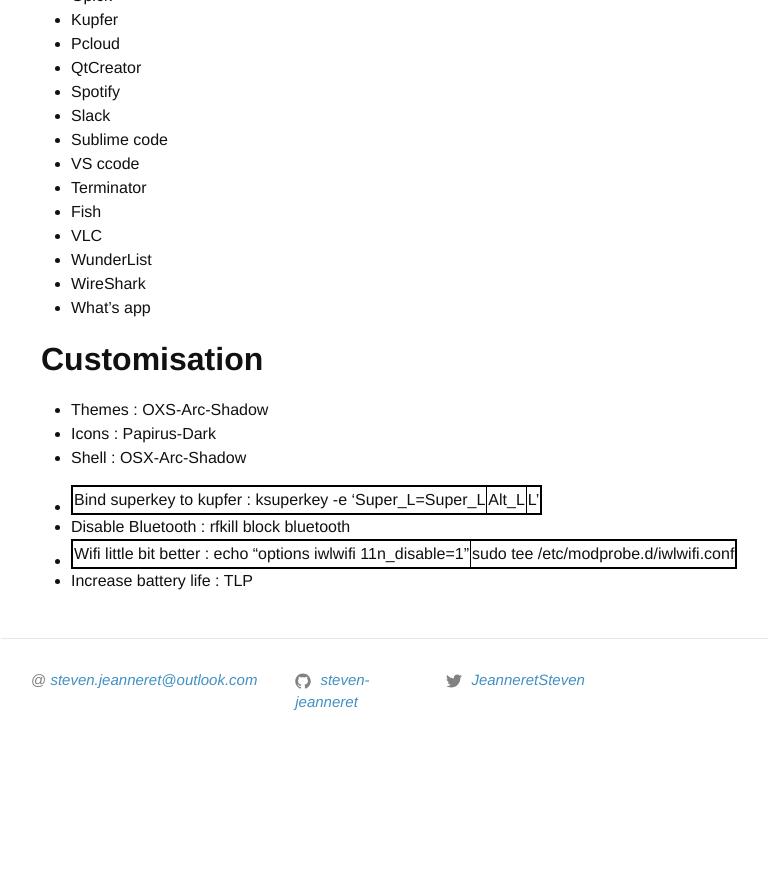
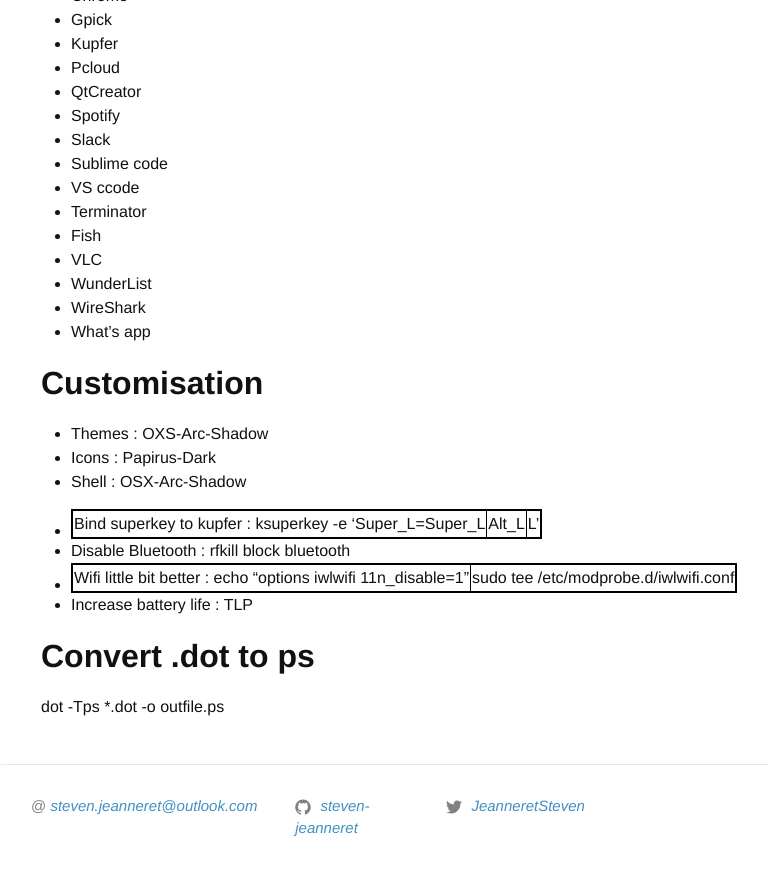
Before and after one commit to steven-jeanneret/steven-jeanneret.github.io, a Jekyll site: the page built from _posts/linux/2017-11-23-linux.md, in a window 1280 px wide and 900 px high, scrolled down 5274 px. Shown: the top 876 px of the window, without its empty margins (239-1007 px from the left). Built offline with Jekyll 4.4.1, drawn with Linux system fonts in a browser that asks for light colours; before the commit the page ends 6048 px from its top, so only the background shows below that.

Commit message:
adding dot to ps

````diff
--- a/_posts/linux/2017-11-23-linux.md
+++ b/_posts/linux/2017-11-23-linux.md
@@ -31,6 +31,7 @@ category: linux
 - [Gnome extension](#gnome-extension)
 - [Application](#application)
 - [Customisation](#customisation)
+- [Convert .dot to ps](#convert-dot-to-ps)
 
 # Upgrade Ubuntu to the newer version
 ```bash
@@ -246,3 +247,6 @@ echo "options iwlwifi 11n_disable=1" | sudo tee /etc/modprobe.d/iwlwifi.conf
  * Wifi little bit better : echo "options iwlwifi 11n_disable=1" | sudo tee /etc/modprobe.d/iwlwifi.conf
 
 * Increase battery life : TLP
+
+# Convert .dot to ps
+dot -Tps *.dot -o outfile.ps
````
